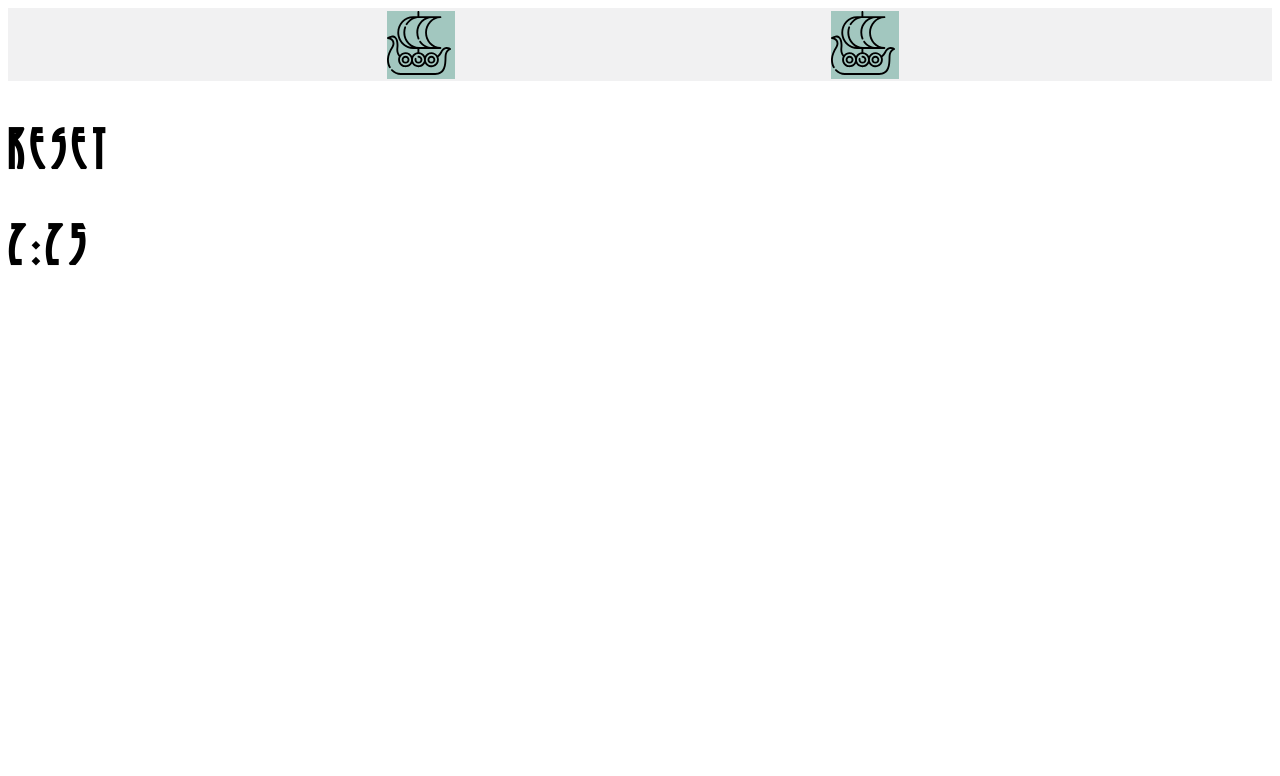
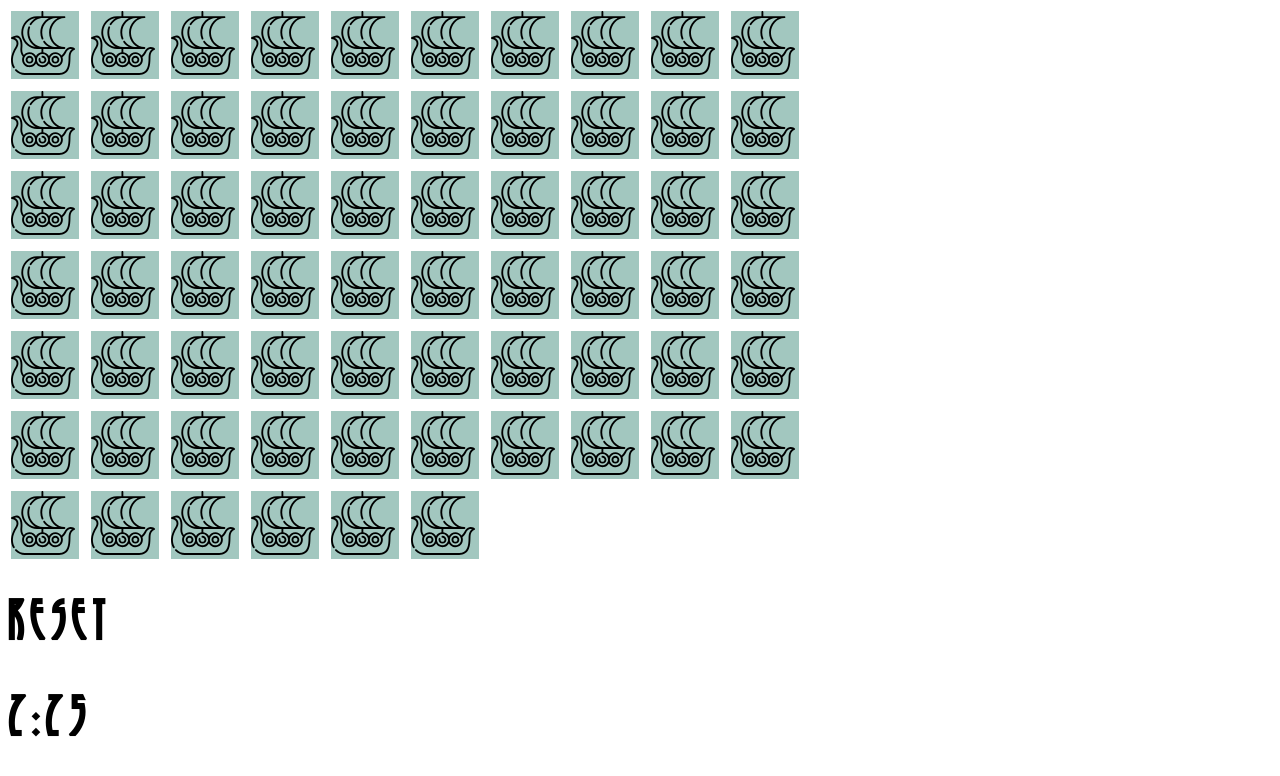
Before and after one commit to Peritract/dragon-match, a website: page index.html in a window 1280 px wide. Drawn offline with nearby package versions, Linux system fonts and the light colour scheme.

Commit message:
Add files via upload

```diff
--- a/css/style.css
+++ b/css/style.css
@@ -24,17 +24,20 @@ body {
 	--card-face: #f0e6bd;
 	--background: #1995ad;
 	--border: #093837;
+	--grid-rows: 1;
+	--grid-columns: ;
 }
 
 .card_table {
-	display: flex;
-	flex-wrap: wrap-reverse;
-	justify-content: space-evenly;
-	background: var(--card-table);
+	display: grid;
+	grid-gap: 1rem;
+	grid-template-rows: repeat(var(--grid-rows), 64px);
+	grid-template-columns: repeat(var(--grid-columns), 64px);
 }
 
 .card_container {
 	perspective: 1000px;
+	transform-style: preserve-3d;
 }
 
 .card {
@@ -61,10 +64,12 @@ body {
 .card_front {
 	transform: rotateY(180deg);
 	background: var(--card-face);
+	backface-visibility: hidden;
 }
 
 .card-back {
 	background: var(--card-back);
+	backface-visibility: hidden;
 }
 
 .image {
@@ -100,6 +105,10 @@ body {
 	fill: purple;
 }
 
+.icon_white path {
+	fill: white;
+}
+
 
 .splash_container {
 
--- a/js/index.js
+++ b/js/index.js
@@ -158,7 +158,7 @@ class Card extends React.Component {
 		this.selectColour = this.selectColour.bind(this);
 		this.state = {
 			element: "card-" + this.props.index + "-",
-			colourClass: "card-" + this.selectColour
+			colourClass: "card-" + this.selectColour()
 		};
 	}
 
@@ -213,9 +213,10 @@ class DragonMatch extends React.Component {
 		this.tick = this.tick.bind(this);
 		this.endCheck = this.endCheck.bind(this);
 		this.reset = this.reset.bind(this);
+		this.setupGrid = this.setupGrid.bind(this);
 
 		this.state = {
-			deck: this.shuffle(this.newDeck(2)),
+			deck: this.shuffle(this.newDeck(67)),
 			cardsShown: 0,
 			lastCard: null,
 			time: 150,
@@ -225,6 +226,26 @@ class DragonMatch extends React.Component {
 			win: false,
 			bannerVisible: false
 		};
+	}
+
+	setupGrid() {
+		let num = this.state.deck.length;
+		let columns;
+		if (num < 5) {
+			columns = 2;
+		} else if (num < 17) {
+			columns = 4;
+		} else if (num < 37) {
+			columns = 6;
+		} else if (num < 65) {
+			columns = 8;
+		} else {
+			columns = 10;
+		}
+		let rows = Math.ceil(num / columns);
+
+		document.body.style.setProperty('--grid-rows', rows);
+		document.body.style.setProperty('--grid-columns', columns);
 	}
 
 	renderCards(deck) {
@@ -284,7 +305,7 @@ class DragonMatch extends React.Component {
 		let num = this.state.deck.length;
 		let time = 150;
 		if (levelUp) {
-			if (num < 59) num += 2;
+			if (num < 59) num += 4;
 		}
 		this.setState({ deck: this.shuffle(this.newDeck(num)), playing: true, time: time, clear: true, cardsShown: 0, win: false, bannerVisible: false });
 	}
@@ -312,6 +333,7 @@ class DragonMatch extends React.Component {
 	}
 
 	render() {
+		this.setupGrid();
 		if (this.state.clear) {
 			this.setState({ clear: false });
 			return React.createElement(
```
Also changed, not shown: 1 other file.
